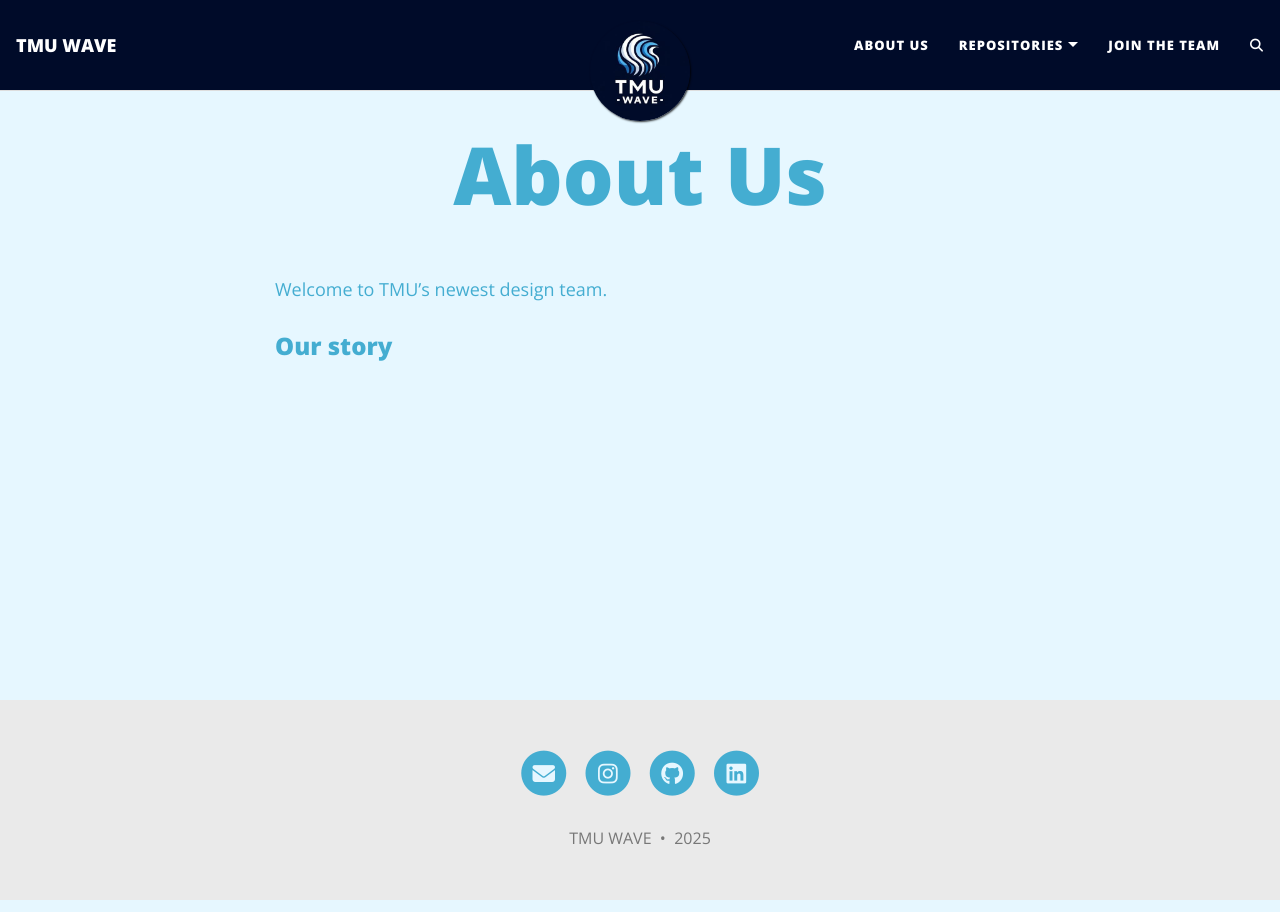
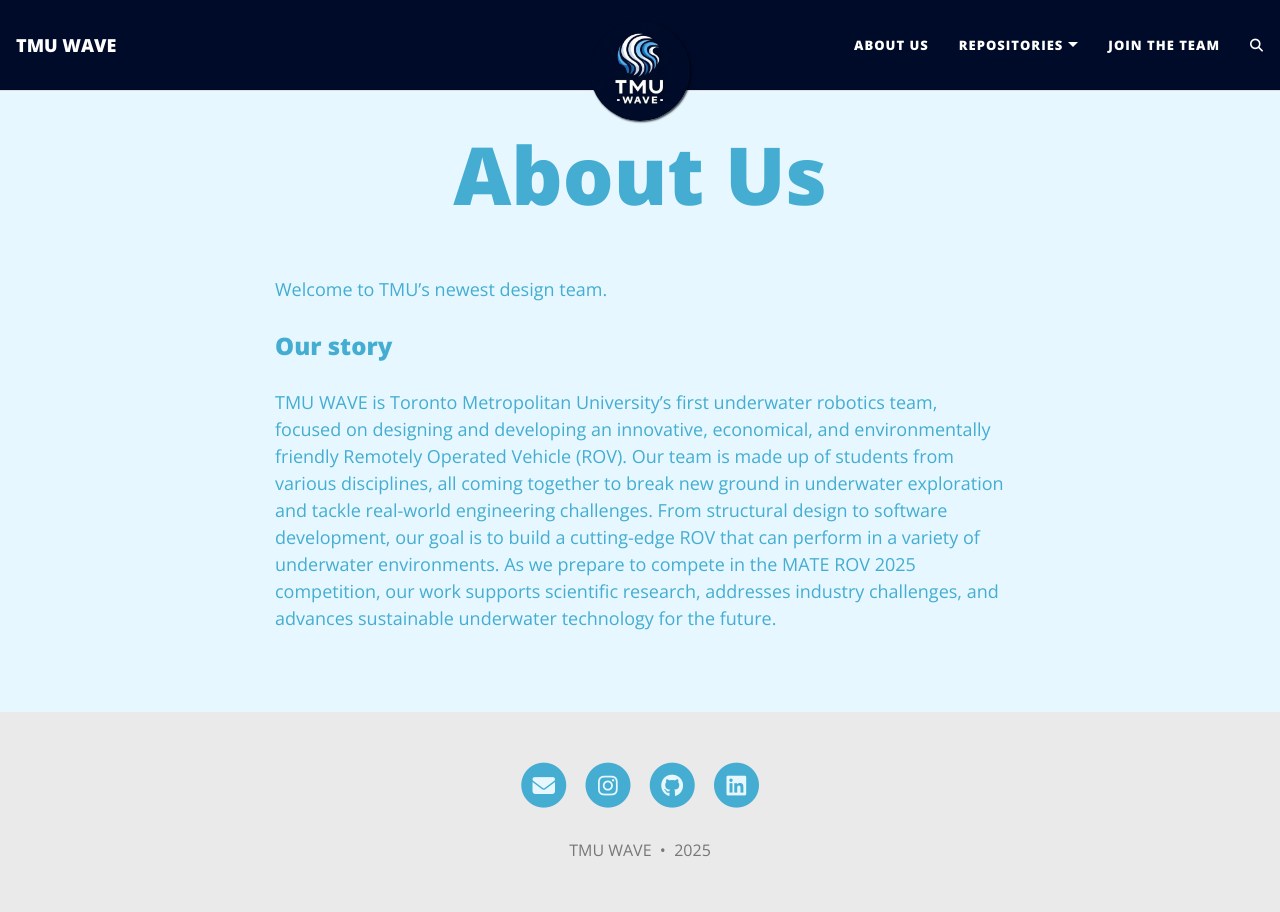
Before and after one commit to amartyachowdhury/TMU-Wave.github.io, a Jekyll site: the page built from aboutme.md, in a window 1280 px wide. Built offline with Jekyll 4.4.1, drawn with Linux system fonts in a browser that asks for light colours; comment, search, counter and statistics services are not loaded.

Commit message:
Pr/7 (#8)
* Modification to About us section

More to be added soon as more information gets available.

* Updated "Our Story" section in aboutme.md

---------

Co-authored-by: amartyachowdhury <amartya.chowdhury47@gmail.com>
Co-authored-by: Matteo Guidi <66534314+MatteoGuidii@users.noreply.github.com>

```diff
--- a/aboutme.md
+++ b/aboutme.md
@@ -7,3 +7,4 @@
 Welcome to TMU's newest design team.
 
 ### Our story
+TMU WAVE is Toronto Metropolitan University's first underwater robotics team, focused on designing and developing an innovative, economical, and environmentally friendly Remotely Operated Vehicle (ROV). Our team is made up of students from various disciplines, all coming together to break new ground in underwater exploration and tackle real-world engineering challenges. From structural design to software development, our goal is to build a cutting-edge ROV that can perform in a variety of underwater environments. As we prepare to compete in the MATE ROV 2025 competition, our work supports scientific research, addresses industry challenges, and advances sustainable underwater technology for the future.
```
